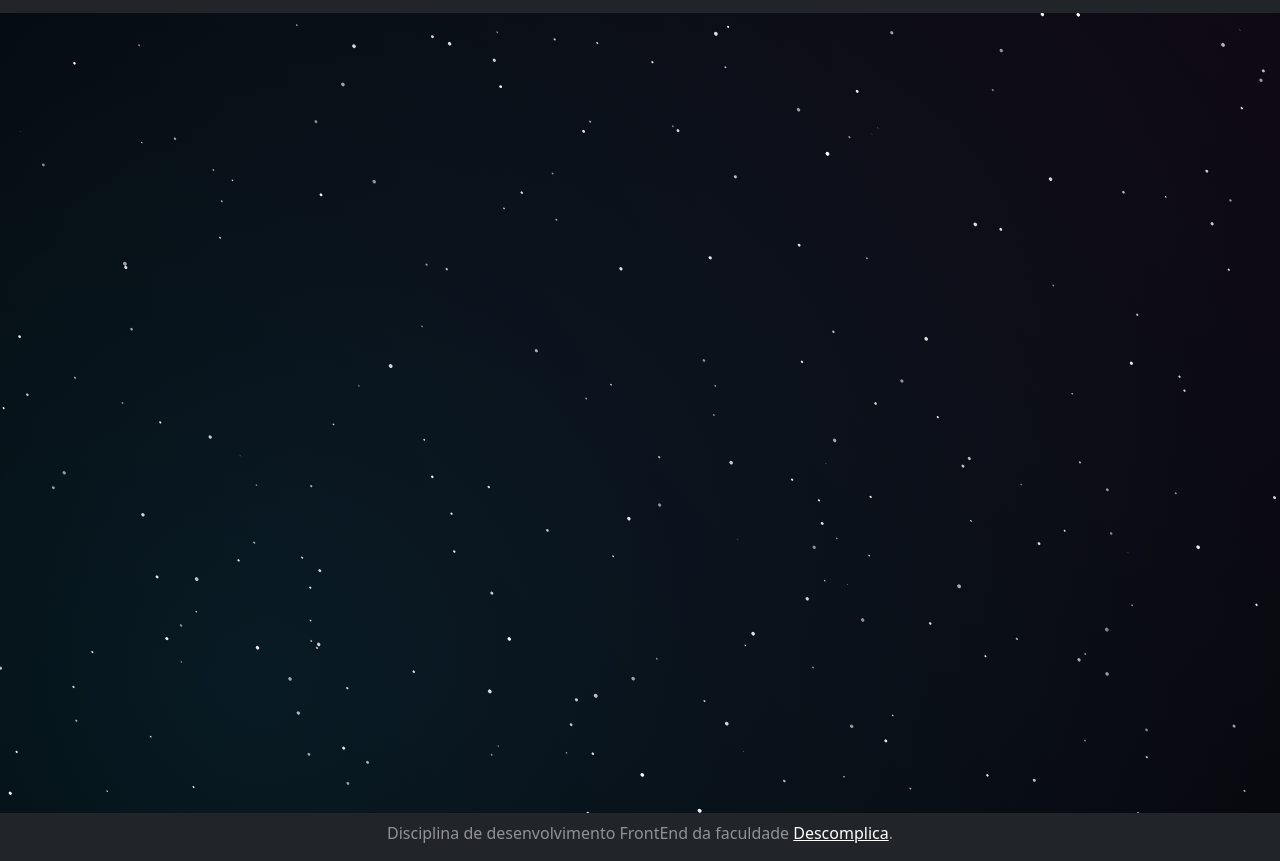
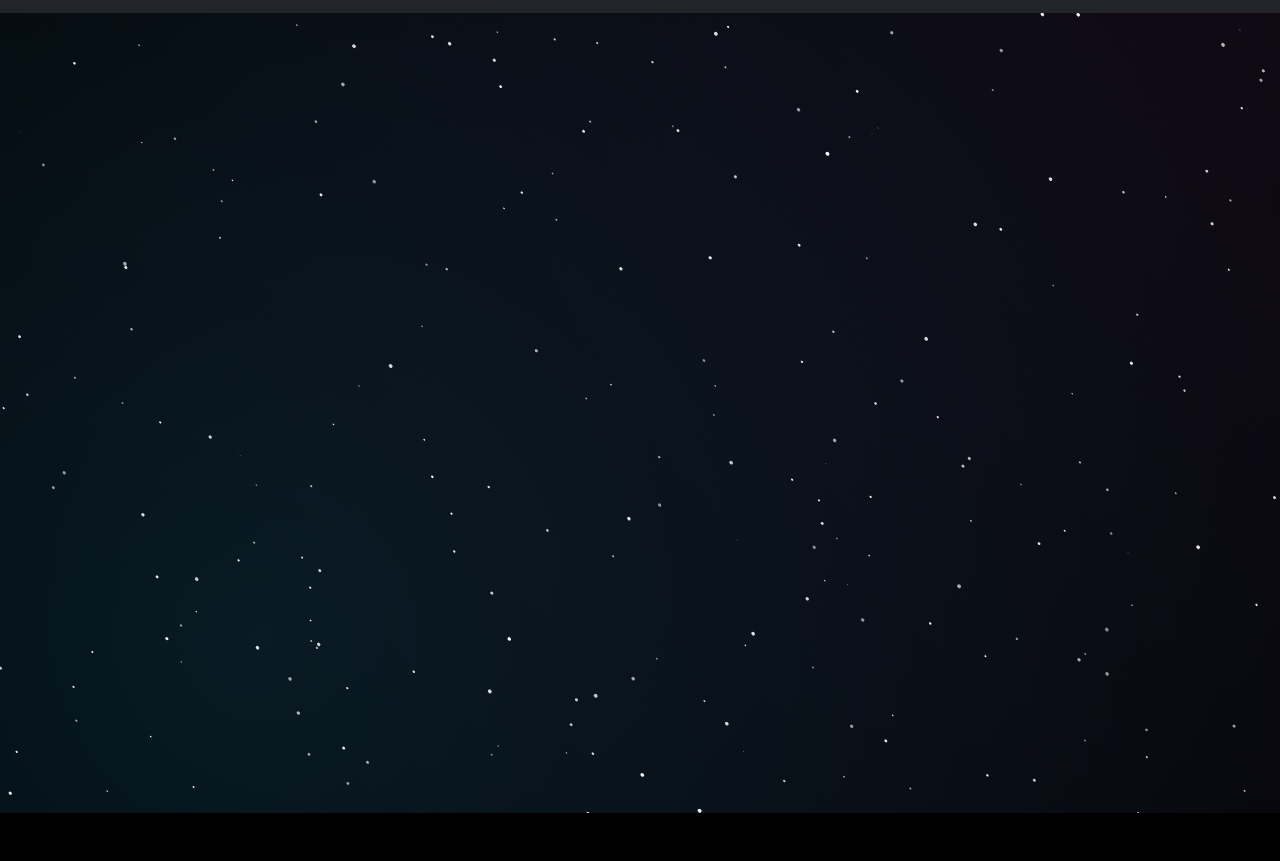
Before and after one commit to marcelojob/p3-githubpages, a plain HTML site: page index.html in a window 1280 px wide. Shown: the part 53-914 px from the top of the page. After the commit the page ends 866 px from the top, so only its background shows below. Drawn offline with nearby package versions, Linux system fonts and the light colour scheme.

Commit message:
fix: remove footer

```diff
--- a/index.html
+++ b/index.html
@@ -10,7 +10,7 @@
     <link href="styles.css" rel="stylesheet">
     <script src="./rymd.js" defer></script>
   </head>
-  <body class="d-flex text-center text-white flex-column">
+  <body class="d-flex text-center text-white flex-column w-100 h-100">
     <header class="mb-auto bg-dark py-3">
       <a href="https://pages.github.com/" target="_blank" class="my-3">
         <img src="./imgs/logo-github-pages.svg" class="mx-auto" alt="">
@@ -26,8 +26,5 @@
         </a>
       </p>
     </canvas>
-    <footer class="mt-auto text-white-50 bg-dark pt-2">
-      <p>Disciplina de desenvolvimento FrontEnd da faculdade <a href="https://descomplica.com.br/faculdade/tecnologia/ciencia-da-computacao/" class="text-white">Descomplica</a>.</p>
-    </footer>
   </body>
 </html>
```
